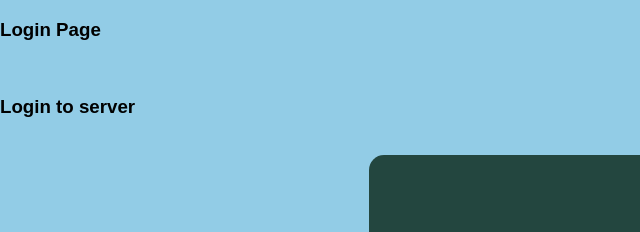
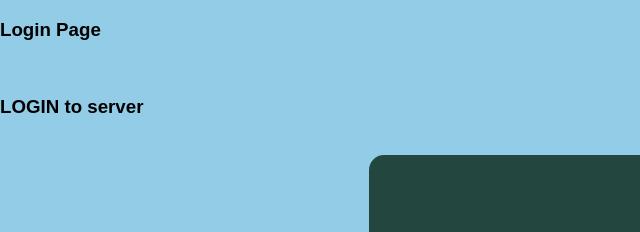
Before and after one commit to SankaraSubramanian048/DemoPrj, a plain HTML site: page index.html in a window 1280 px wide. Shown: the top 232 px of the page, 0-640 px from the left. Drawn offline with Linux system fonts and the light colour scheme.

Commit message:
Update index.html
uPDATED Camel Case

```diff
--- a/index.html
+++ b/index.html
@@ -6,7 +6,7 @@
 </head>
 <body>
     <h3>Login Page</h3><br>
-        <h3>Login to server</h3><br>
+        <h3>LOGIN to server</h3><br>
     <div class="login">
     <form id="login" method="get" action="login.php">
         <label><b>USER EMAIL
```
